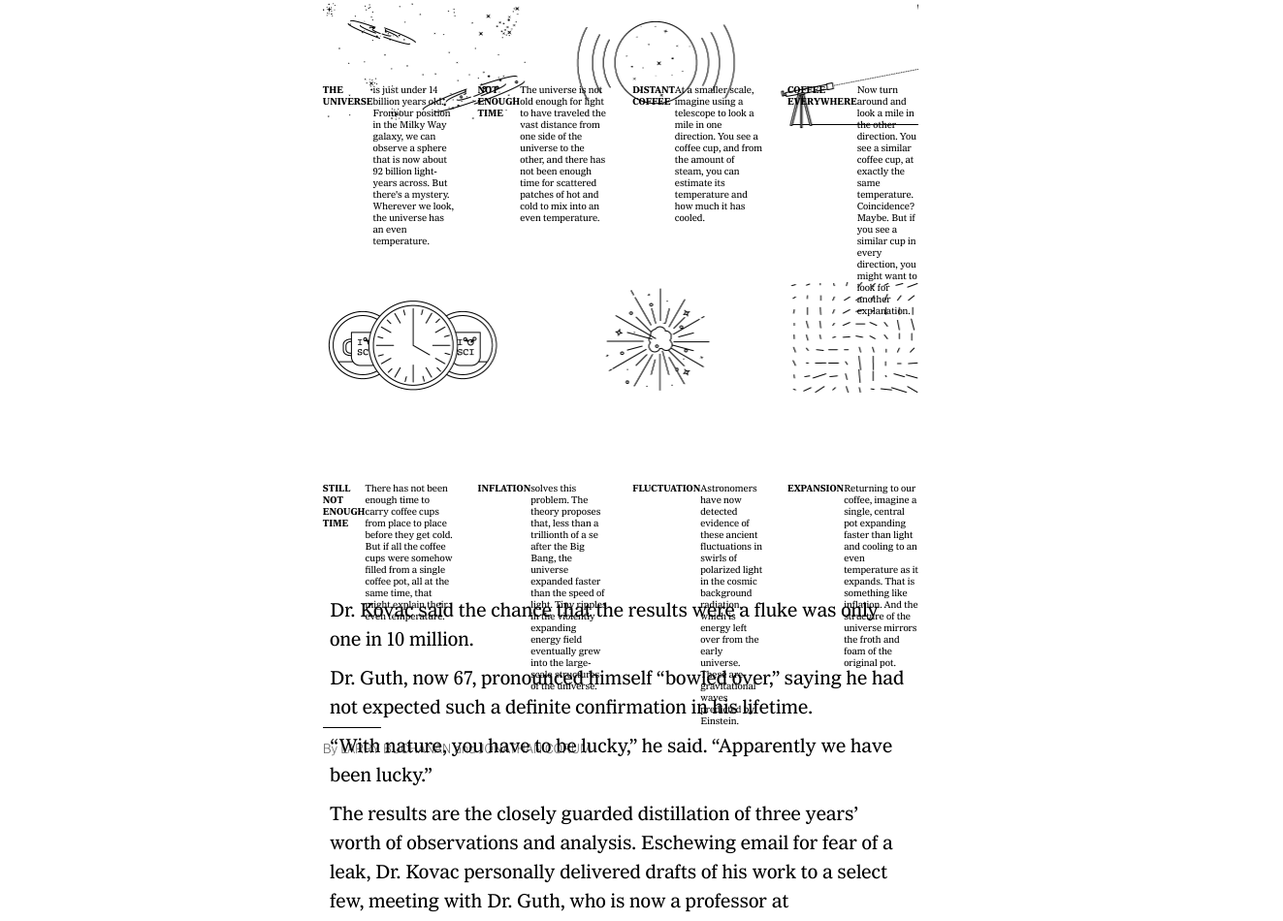
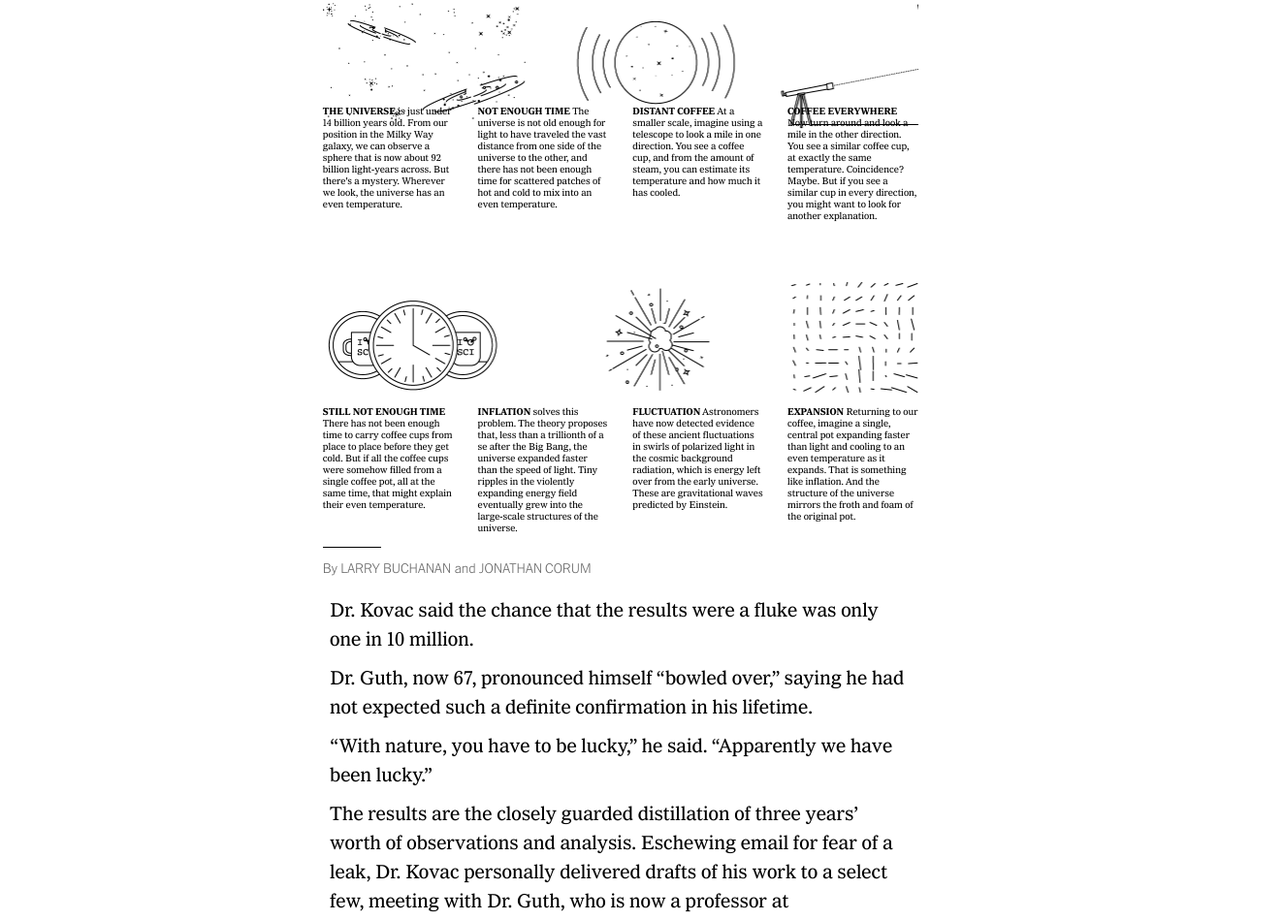
Before and after one commit to craigs40/project1_shay-lev, a plain HTML site: page index.html in a window 1280 px wide. Shown: the part 3401-4351 px from the top of the page at 97% size, 1323 px wide, since content can reach past the window. Drawn offline with Linux system fonts and the light colour scheme; files whose address does not match are found by name; a web font is replaced by a local one.

Commit message:
Update fix to theory of inflation section and fixed horizontal scrool

```diff
--- a/styles.css
+++ b/styles.css
@@ -2,6 +2,11 @@
   margin: 0;
   padding: 0;
   box-sizing: border-box;
+}
+
+html, body {
+    max-width: 100%;
+    overflow-x: hidden;
 }
 
 body {
@@ -515,7 +520,7 @@ section.art-body .date {
 }
 
 .theory-text {
-  display: flex;
+  display: block;
   width: 22%;
   font-size: 10px;
 }
```
Also changed, not shown: index.html (+0 -1 lines).
